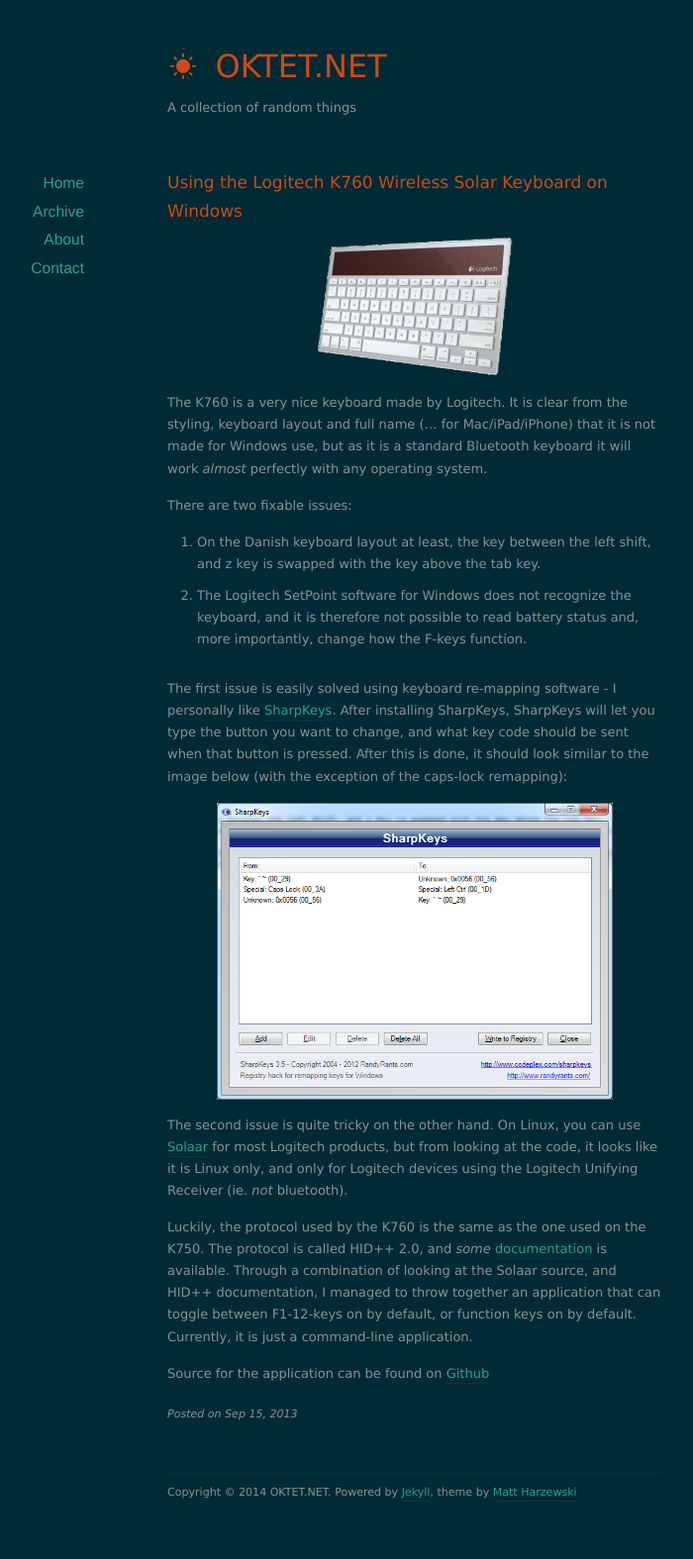
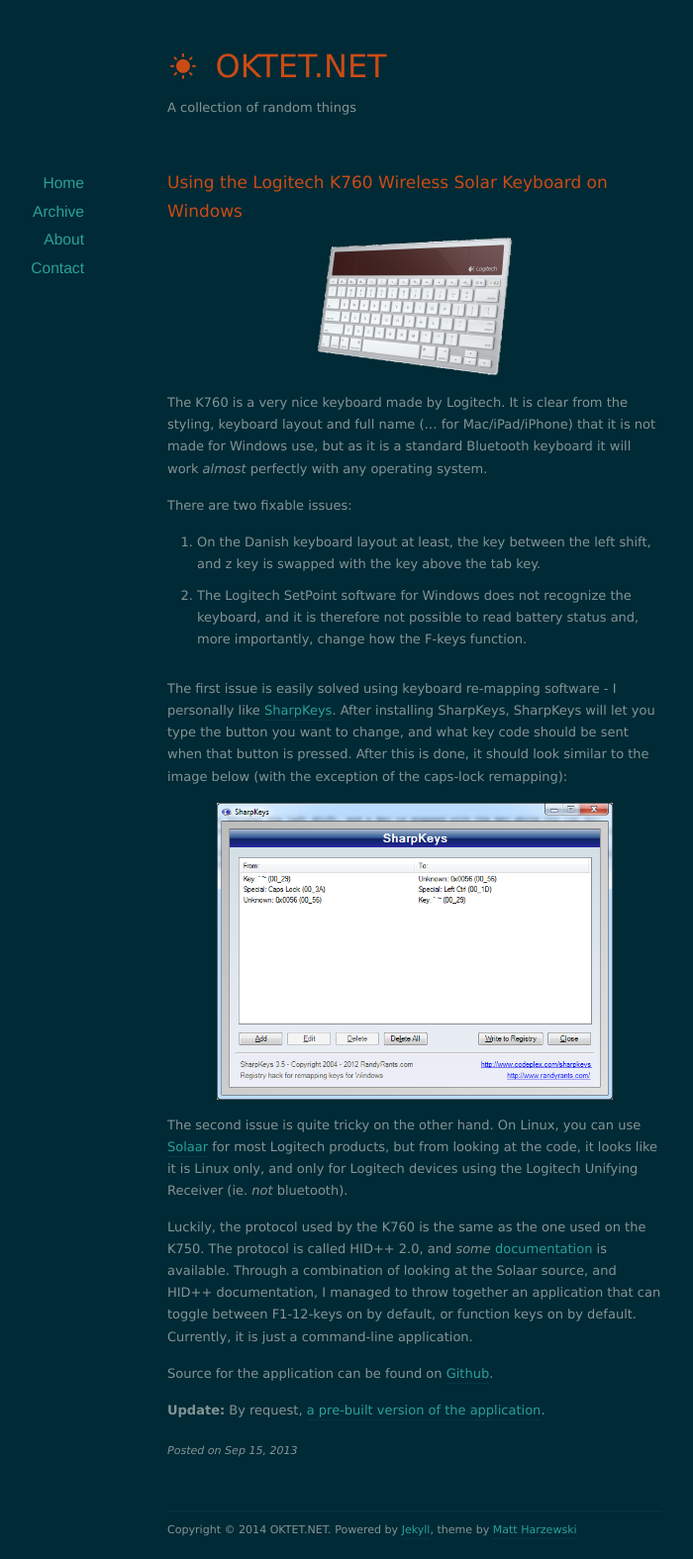
Before and after one commit to jesperhh/jesperhh.github.io, a Jekyll site: the page built from _posts/2013-09-08-using-logitech-k760-on-windows.markdown, in a window 1280 px wide. Shown: the whole page at 99% size, without its empty margins (221-921 px from the left). Built offline with Jekyll 4.4.1, drawn with Linux system fonts in a browser that asks for light colours; nearby versions of some CDN libraries; comment, search, counter and statistics services are not loaded; before the commit the page ends 1538 px from its top, so only the background shows below that.

Commit message:
Add a pre-built version of the Wink760 application

```diff
--- a/_posts/2013-09-08-using-logitech-k760-on-windows.markdown
+++ b/_posts/2013-09-08-using-logitech-k760-on-windows.markdown
@@ -21,7 +21,9 @@
 
 Luckily, the protocol used by the K760 is the same as the one used on the K750. The protocol is called HID++ 2.0, and *some* [documentation][HID++2] is available. Through a combination of looking at the Solaar source, and HID++ documentation, I managed to throw together an application that can toggle between F1-12-keys on by default, or function keys on by default. Currently, it is just a command-line application.
 
-Source for the application can be found on [Github][WinK760]
+Source for the application can be found on [Github][WinK760].
+
+**Update:** By request, [a pre-built version of the application]({{ site.url }}/files/WinK760.exe).
 
 [WinK760]: https://github.com/jesperhh/WinK760
 [SharpKeys]: http://sharpkeys.codeplex.com/
```
Also changed, not shown: 1 other file.
